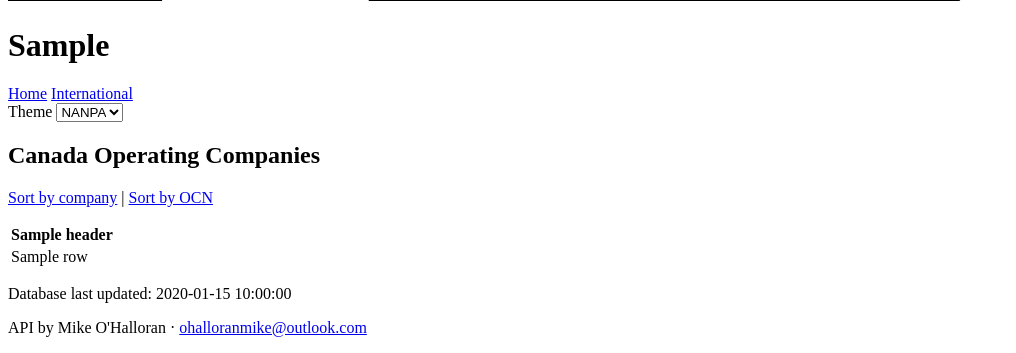
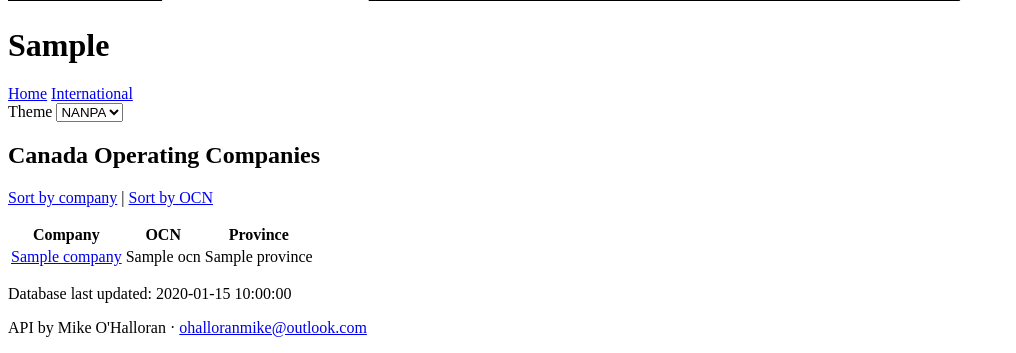
Before and after one commit to ohalloranmike/new_nanpa2, a FastAPI app: template templates/ocn/all_canada.html in a window 1280 px wide. Shown: the part 611-964 px from the top of the page, without its empty margins (0-1016 px from the left). Run offline with FastAPI, Linux system fonts and the light colour scheme; the template is opened without the code that fills it: most values are stand-ins (such as "Sample title", 1, 10 or a date in 2020); parts of the project's set-up code (start-up, migrations or seed data) failed here and were passed over.

Commit message:
Link Canada operating company names to company detail pages.
Co-authored-by: Cursor <cursoragent@cursor.com>

```diff
--- a/app/routes/ocn.py
+++ b/app/routes/ocn.py
@@ -98,17 +98,16 @@ def canada_ocn_all(request: Request, sort: str = Query("company")):
             "WHERE Company != '' AND OCN != '' AND Province != '' "
             "ORDER BY OCN, Company, Province"
         )
-        headers = ["OCN", "Company", "Province"]
+        sort = "ocn"
     else:
         rows = fetch_all(
             "SELECT DISTINCT Company, OCN, Province FROM caoc "
             "WHERE Company != '' AND OCN != '' AND Province != '' "
             "ORDER BY Company, Province, OCN"
         )
-        headers = ["Company", "OCN", "Province"]
         sort = "company"
 
-    return render(request, "ocn/all_canada.html", {"rows": rows, "headers": headers, "sort": sort})
+    return render(request, "ocn/all_canada.html", {"rows": rows, "sort": sort})
 
 
 @router.get("/canadaexall", name="ocn.canada_exchange_all")
--- a/templates/ocn/all_canada.html
+++ b/templates/ocn/all_canada.html
@@ -9,17 +9,37 @@
     <table class="data-table">
         <thead>
             <tr>
-                {% for header in headers %}
-                    <th>{{ header }}</th>
-                {% endfor %}
+                {% if sort == 'ocn' %}
+                    <th>OCN</th>
+                    <th>Company</th>
+                    <th>Province</th>
+                {% else %}
+                    <th>Company</th>
+                    <th>OCN</th>
+                    <th>Province</th>
+                {% endif %}
             </tr>
         </thead>
         <tbody>
         {% for row in rows %}
             <tr>
-                {% for header in headers %}
-                    <td>{{ row[header] }}</td>
-                {% endfor %}
+                {% if sort == 'ocn' %}
+                    <td>{{ row.OCN }}</td>
+                    <td>
+                        <a href="{{ url_for('browse.company_detail', ocn=row.OCN, companyname=row.Company, state=row.Province, country='CANADA') }}">
+                            {{ row.Company }}
+                        </a>
+                    </td>
+                    <td>{{ row.Province }}</td>
+                {% else %}
+                    <td>
+                        <a href="{{ url_for('browse.company_detail', ocn=row.OCN, companyname=row.Company, state=row.Province, country='CANADA') }}">
+                            {{ row.Company }}
+                        </a>
+                    </td>
+                    <td>{{ row.OCN }}</td>
+                    <td>{{ row.Province }}</td>
+                {% endif %}
             </tr>
         {% endfor %}
         </tbody>
```
